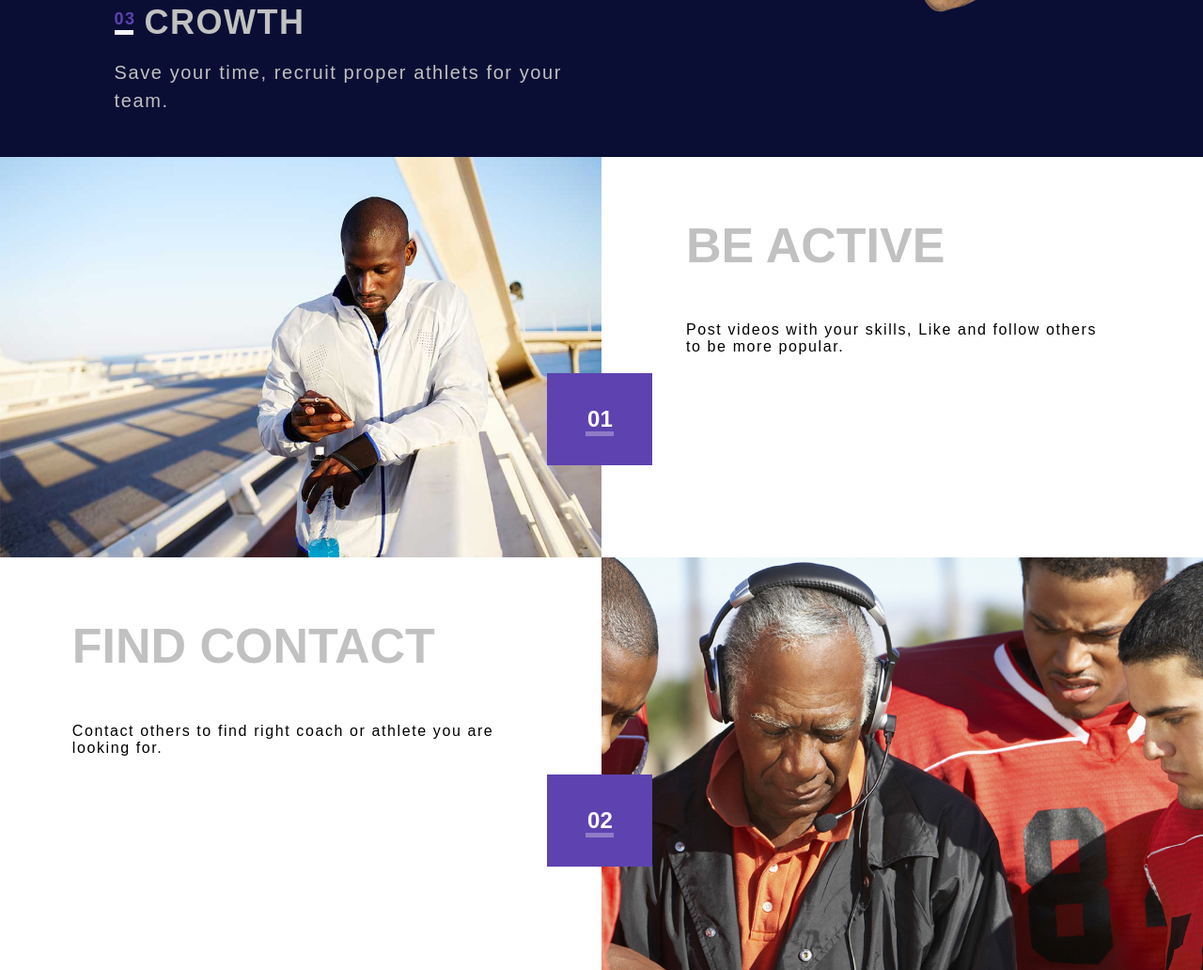
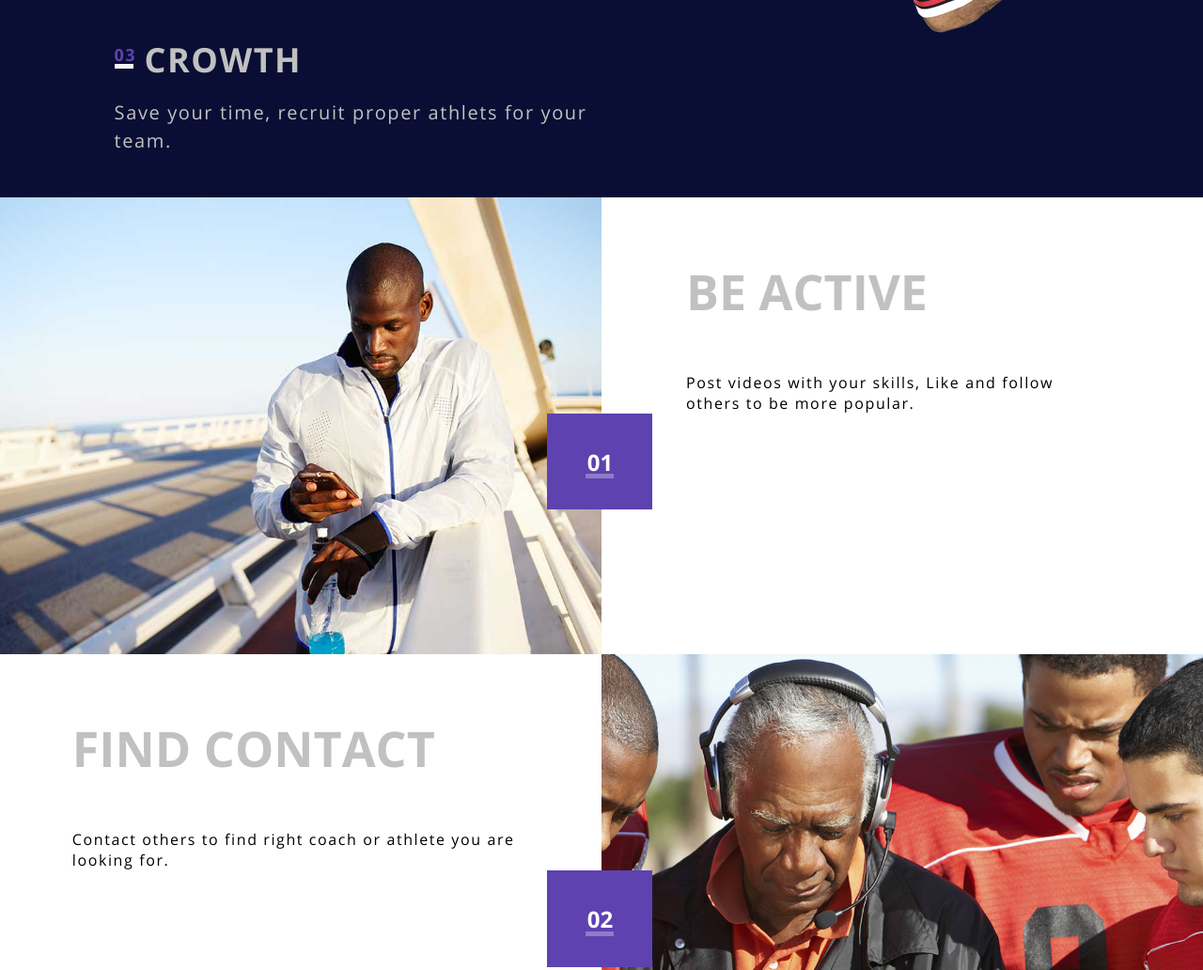
Before and after one commit to trpowerr/Diplom_Tryakin, a plain HTML site: page index.html in a window 1280 px wide. Shown: the part 2739-3771 px from the top of the page at 94% size. Drawn offline with Linux system fonts and the light colour scheme; files whose address does not match are found by name.

Commit message:
Update style.css

```diff
--- a/style.css
+++ b/style.css
@@ -1,6 +1,6 @@
 @font-face{
 
-    font-family: 'OpenSans-Bold';
+    font-family: 'OpenSans';
 
     src:
 
@@ -17,7 +17,7 @@
 }
 @font-face{
 
-    font-family: 'OpenSans-Regular';
+    font-family: 'OpenSans';
 
     src:
 
@@ -42,7 +42,7 @@ a {
     text-decoration: none;
 }
 body {
-    font-family: 'OpenSans' , sans-serif;
+    font-family: 'OpenSans', sans-serif;
 }
 .main_play-college {
     background-size: cover;
@@ -263,12 +263,12 @@ h3{
 }
 li .img__gallery{
     width: 50%;
-    /* height: 730px; */
 }
 .img__gallery img {
     display: block;
-    max-width: 100%;
-    height: auto;
+    width: 100%;
+    height: 38vw;
+    object-fit: cover;
 }
 .card {
     width: 50%;
```
